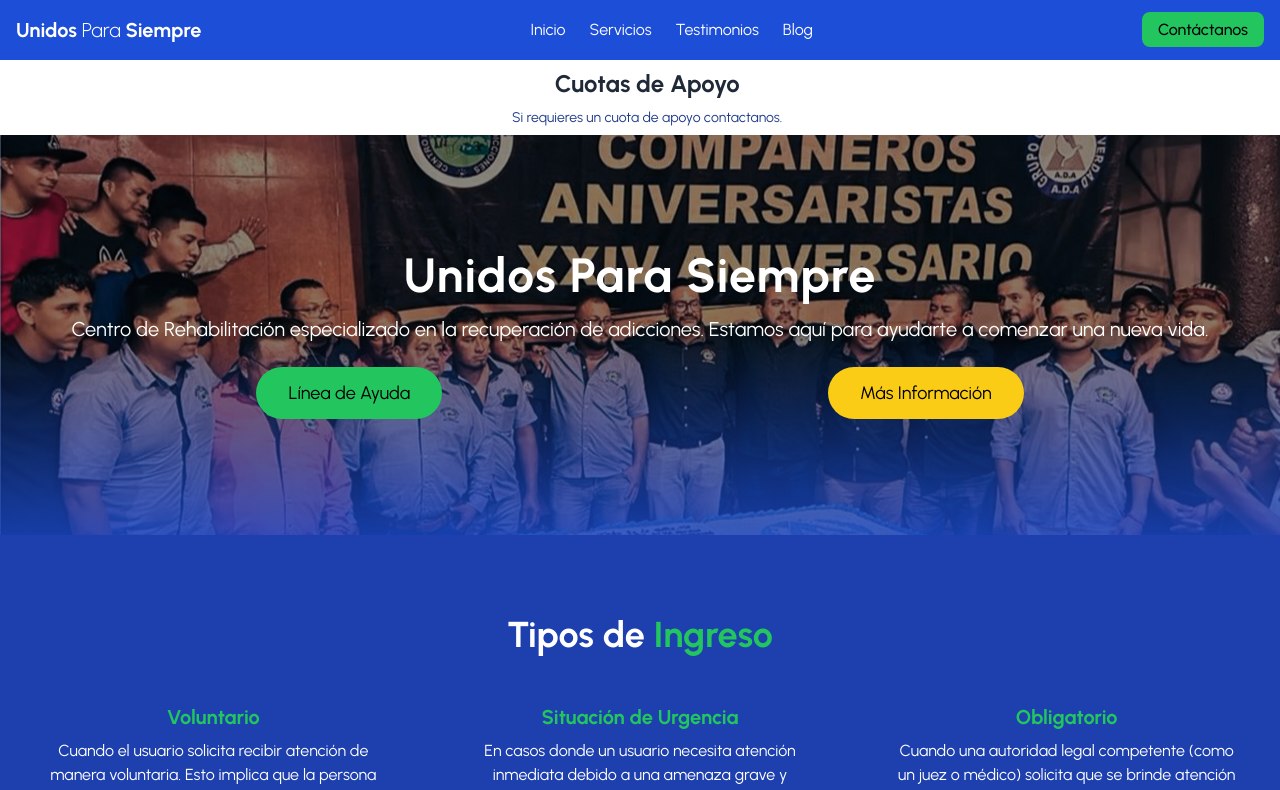
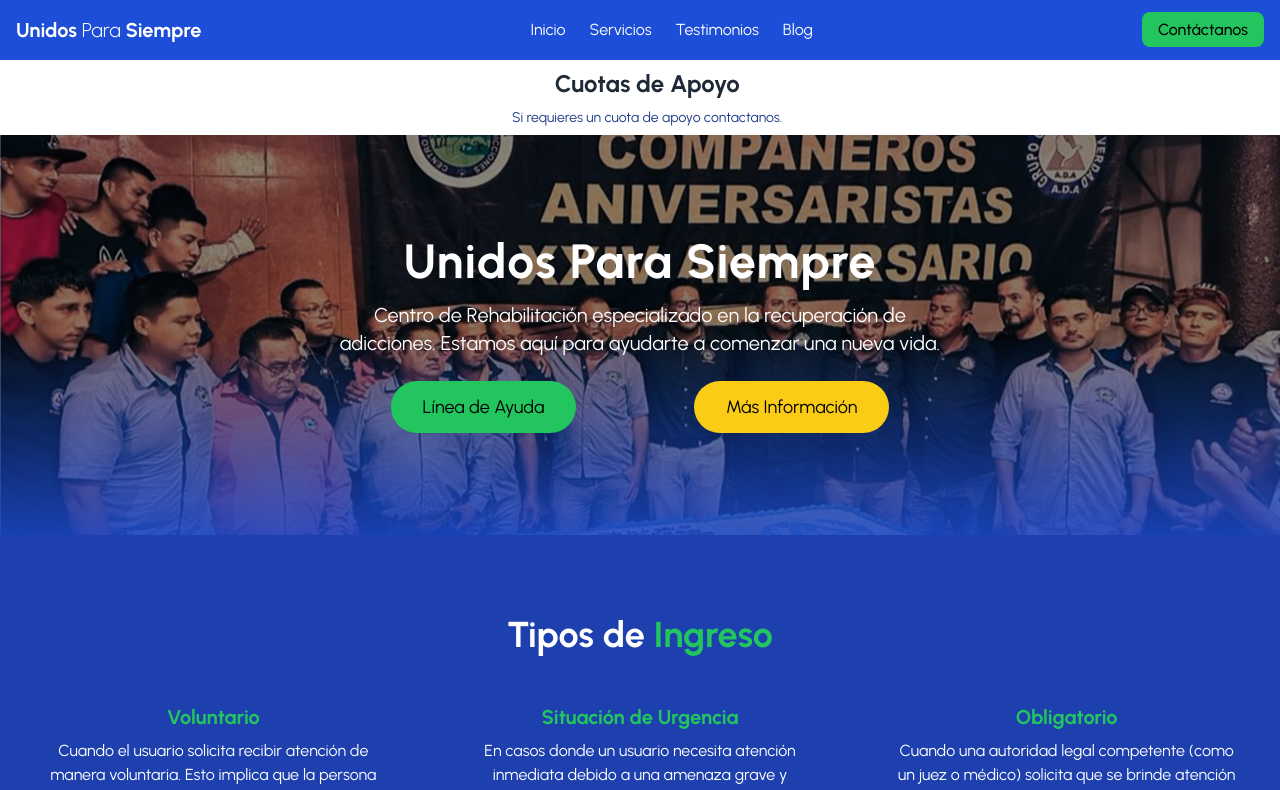
Before and after one commit to GiovanniNaf/unidosparasiempre-website, a Next.js app: page / in a window 1280 px wide. Shown: the top 790 px of the page. Built offline with nearby package versions, Linux system fonts and the light colour scheme.

Commit message:
Ajuste del hero

```diff
--- a/package.json
+++ b/package.json
@@ -9,6 +9,7 @@
     "lint": "next lint"
   },
   "dependencies": {
+    "framer-motion": "^12.0.0",
     "gray-matter": "^4.0.3",
     "lucide-react": "^0.473.0",
     "next": "15.1.5",
--- a/pages/index.js
+++ b/pages/index.js
@@ -23,26 +23,36 @@ export default function Home() {
       <Banner />
       {/* Sección Principal - Hero con imagen de fondo y degradado */}
       <section className="relative bg-cover bg-center h-[50vh]" style={{ backgroundImage: "url('/images/hero-bg.jpg')" }}>
-        <div className="absolute inset-0 bg-gradient-to-t from-blue-700 via-transparent to-transparent opacity-75"></div>
+  <div className="absolute inset-0 bg-gradient-to-t from-blue-700 via-transparent to-transparent opacity-80"></div>
   <div className="relative z-10 max-w-7xl mx-auto flex items-center justify-center h-full text-center text-white px-4 sm:px-6 lg:px-8">
     <div>
       <h2 className="text-4xl font-bold tracking-wide sm:text-5xl">Unidos Para Siempre</h2>
-            <p className="mt-4 text-lg sm:text-xl">Centro de Rehabilitación especializado en la recuperación de adicciones. Estamos aquí para ayudarte a comenzar una nueva vida.</p>
+      <p className="mt-4 text-lg sm:text-xl">
+        Centro de Rehabilitación especializado en la recuperación de <br className="hidden lg:block" />
+        adicciones. Estamos aquí para ayudarte a comenzar una nueva vida.
+      </p>
 
       <div className="flex flex-col sm:flex-row sm:justify-center gap-4 sm:gap-4 mt-6">
         {/* Primer Botón */}
-              <a href="/contacto" className="w-56 mx-auto sm:w-auto inline-block bg-green-500 text-black py-3 px-8 rounded-full text-lg hover:bg-yellow-400 transition duration-300 transform hover:scale-105">
+        <a
+          href="/contacto"
+          className="w-56 mx-auto sm:w-auto inline-block bg-green-500 text-black py-3 px-8 rounded-full text-lg hover:bg-yellow-400 transition duration-300 transform hover:scale-105"
+        >
           Línea de Ayuda
         </a>
 
         {/* Segundo Botón */}
-              <a href="/contacto" className="w-56 mx-auto sm:w-auto inline-block bg-yellow-400 text-black py-3 px-8 rounded-full text-lg hover:bg-green-500 transition duration-300 transform hover:scale-105">
+        <a
+          href="/contacto"
+          className="w-56 mx-auto sm:w-auto inline-block bg-yellow-400 text-black py-3 px-8 rounded-full text-lg hover:bg-green-500 transition duration-300 transform hover:scale-105"
+        >
           Más Información
         </a>
       </div>
     </div>
   </div>
 </section>
+
 
       <TiposDeIngreso />
       {/* Servicios */}
```
Also changed, not shown: 1 other file (tests, documents, lock files or other folders). Lines whose indentation alone changed are shown as unchanged.
